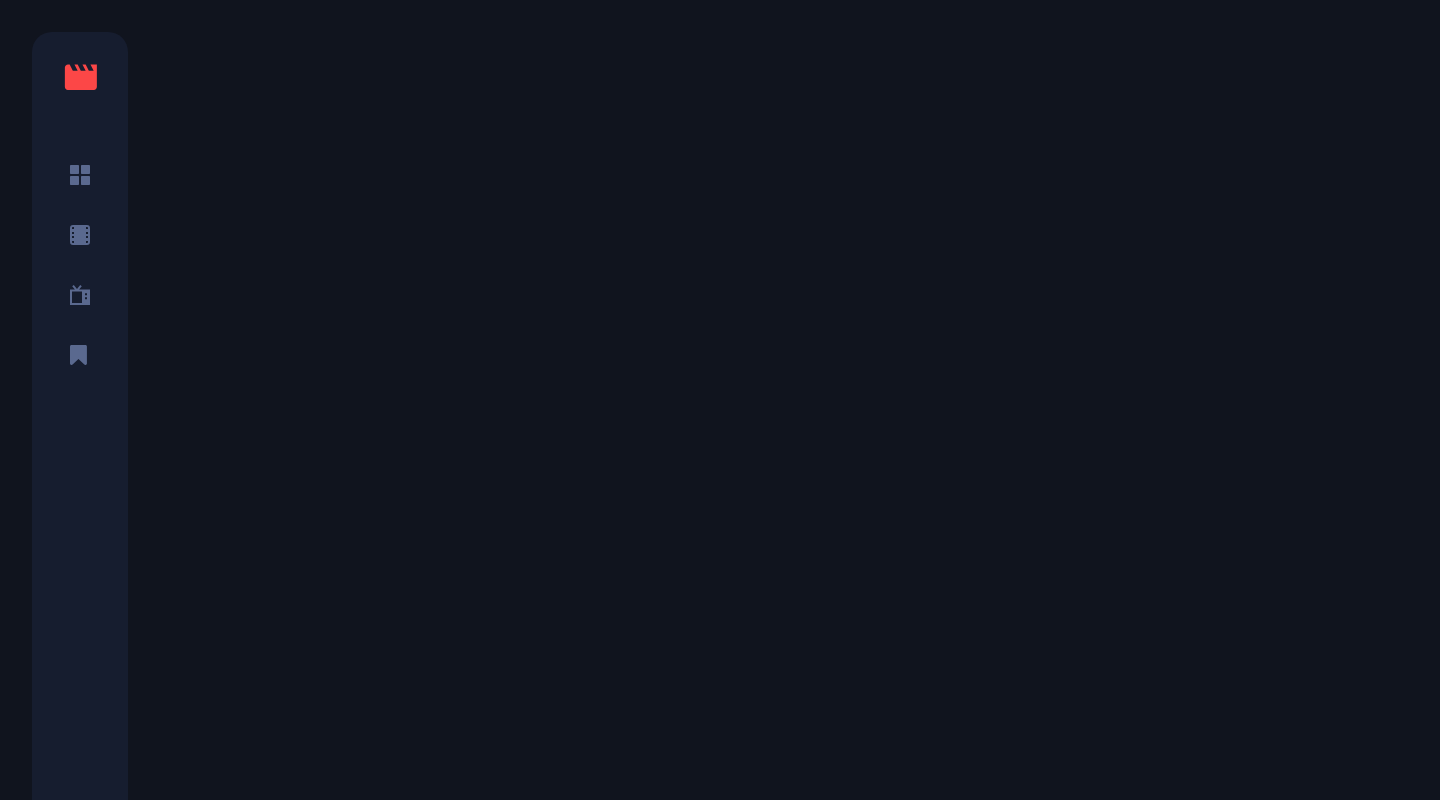
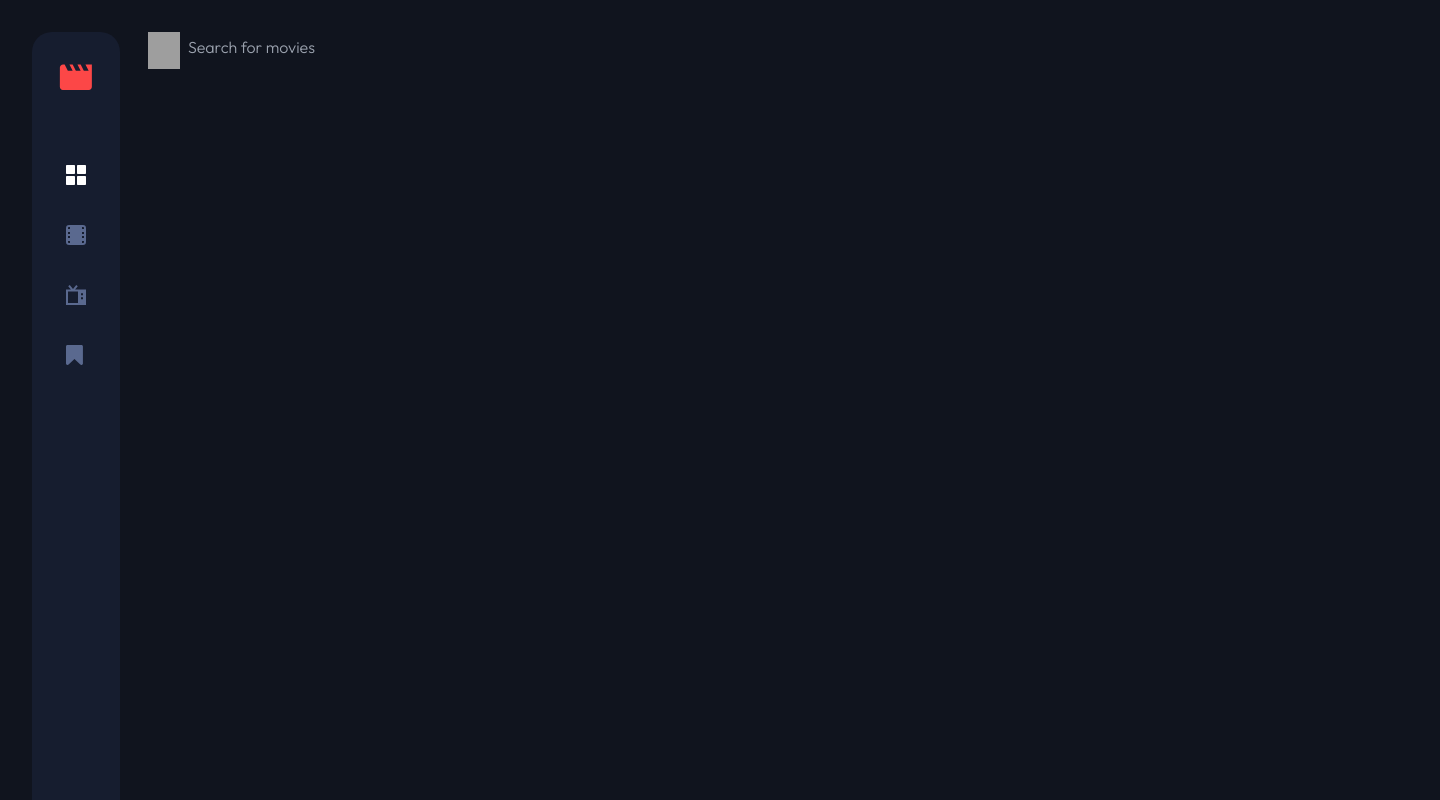
Before and after one commit to ifaronti/Entertainment-App, a Next.js app: page /dashboard in a window 1280 px wide. Shown: the top 800 px of the page, 1440 px wide, since content can reach past the window. Built offline with nearby package versions, Linux system fonts and the light colour scheme; grey boxes are pictures that could not be loaded.

Commit message:
search component done

```diff
--- a/app/dashboard/layout.tsx
+++ b/app/dashboard/layout.tsx
@@ -1,15 +1,41 @@
+"use client";
 import { NavBar } from "@/components/Navbar";
 import { Metadata } from "next";
 import { Section } from "@/components";
+import { useState } from "react";
+import SearchForm from "./searchForm";
 
+// const metadata: Metadata = {
+//     title:'Dashboard'
+// }
 
 export default function Layout({ children }: { children: React.ReactNode }) {
+  const [searchParam, setSearchParam] = useState("");
 
-    return (
-        <Section className="min-h-screen w-full py-8 flex px-8 gap-7">
-            <NavBar />
-            {children}
-        </Section>
-    )
+  const handleChange = (e: React.ChangeEvent<HTMLInputElement>) => {
+    const { value } = e.target;
+    setSearchParam(value);
+  };
 
+  const handleSubmit = (e: React.FormEvent<HTMLFormElement>) => {
+    e.preventDefault();
+    if (!searchParam) {
+      return;
+    }
+    console.log(searchParam);
+  };
+
+  return (
+    <Section className="min-h-screen mx-auto justify-center w-full xl:w-[1440px] py-8 flex px-8 gap-7">
+      <NavBar />
+      <div className="w-full flex-grow-0">
+        <SearchForm
+          handleChange={handleChange}
+          handleSubmit={handleSubmit}
+          searchParam={searchParam}
+        />
+        {children}
+      </div>
+    </Section>
+  );
 }
--- a/app/dashboard/page.tsx
+++ b/app/dashboard/page.tsx
@@ -1,4 +1,6 @@
+'use client'
 
 export default function Dashboard() {
 
+
 }
--- /dev/null
+++ b/app/dashboard/searchForm.tsx
@@ -0,0 +1,36 @@
+import Image from "next/image";
+
+export type searchFormProps = {
+  handleChange: (e: React.ChangeEvent<HTMLInputElement>) => void;
+  handleSubmit: (e: React.FormEvent<HTMLFormElement>) => void;
+  searchParam: string;
+};
+export default function SearchForm({
+  handleChange,
+  handleSubmit,
+  searchParam,
+}: searchFormProps): React.ReactNode {
+  const searchImg:JSX.Element = (
+    <Image
+          src="/assets/icon-search.svg"
+          height={32}
+          width={32}
+      alt="search icon"
+      className="flex-shrink-0"
+    />
+  );
+
+  return (
+    <form onSubmit={handleSubmit} className="flex flex-shrink-0 flex-row-reverse w-full gap-2">
+      <input
+        type="text"
+        onChange={handleChange}
+        value={searchParam}
+        name="search"
+        placeholder="Search for movies"
+        className="w-full h-8 outline-none border-t-0 border-b-0 border-l-0 border-r-0 focus:border-b-[1px] pl-0 pb-4 leading-normal font-light focus:border-b-[#5a698f] text-[1rem]"
+      />
+     {searchImg}
+    </form>
+  );
+}
--- a/components/Navbar/navBar.tsx
+++ b/components/Navbar/navBar.tsx
@@ -6,7 +6,7 @@ import Image from "next/image";
 import { useRouter } from "next/navigation";
 
 export default function NavBar() {
-  const [current, setCurrent] = useState("");
+  const [current, setCurrent] = useState("home");
   const gotTo = useRouter();
 
   const goToPage = (page: string) => {
```
Also changed, not shown: app/dashboard/trending.tsx (added).
